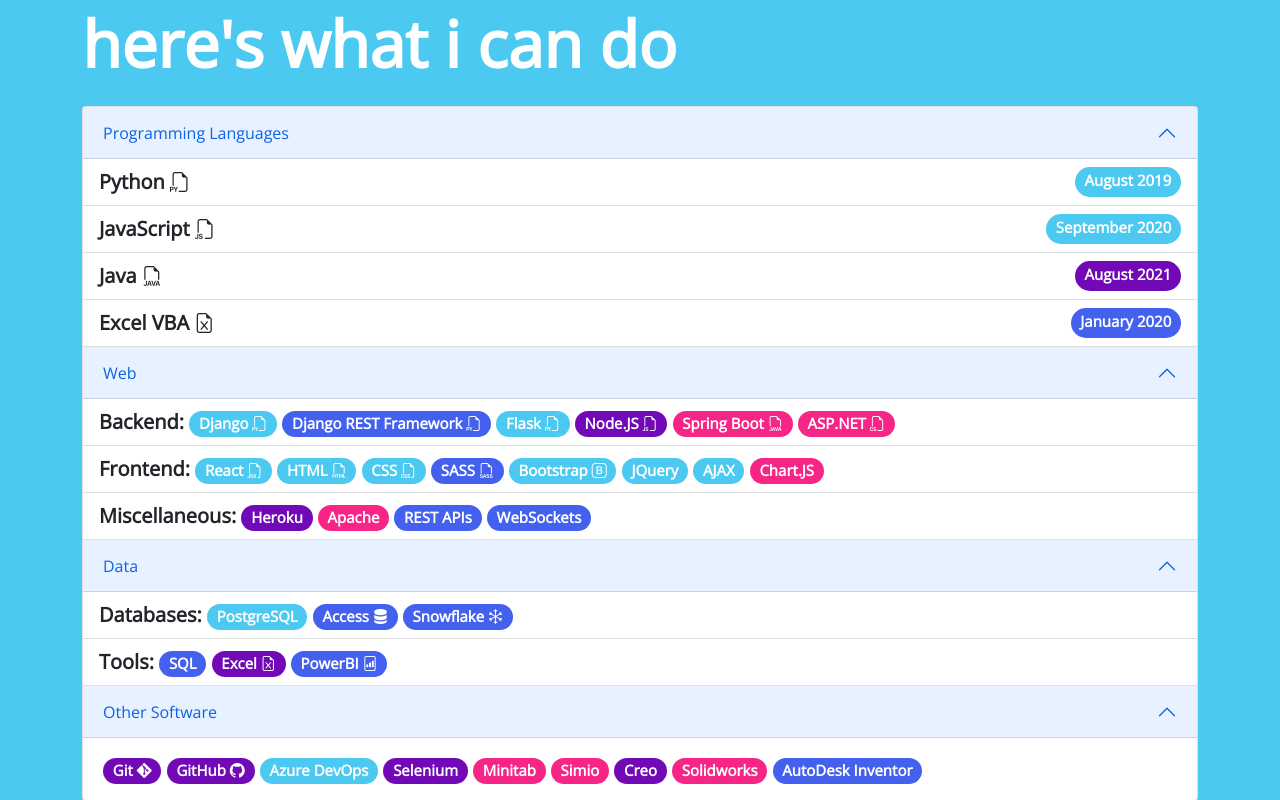
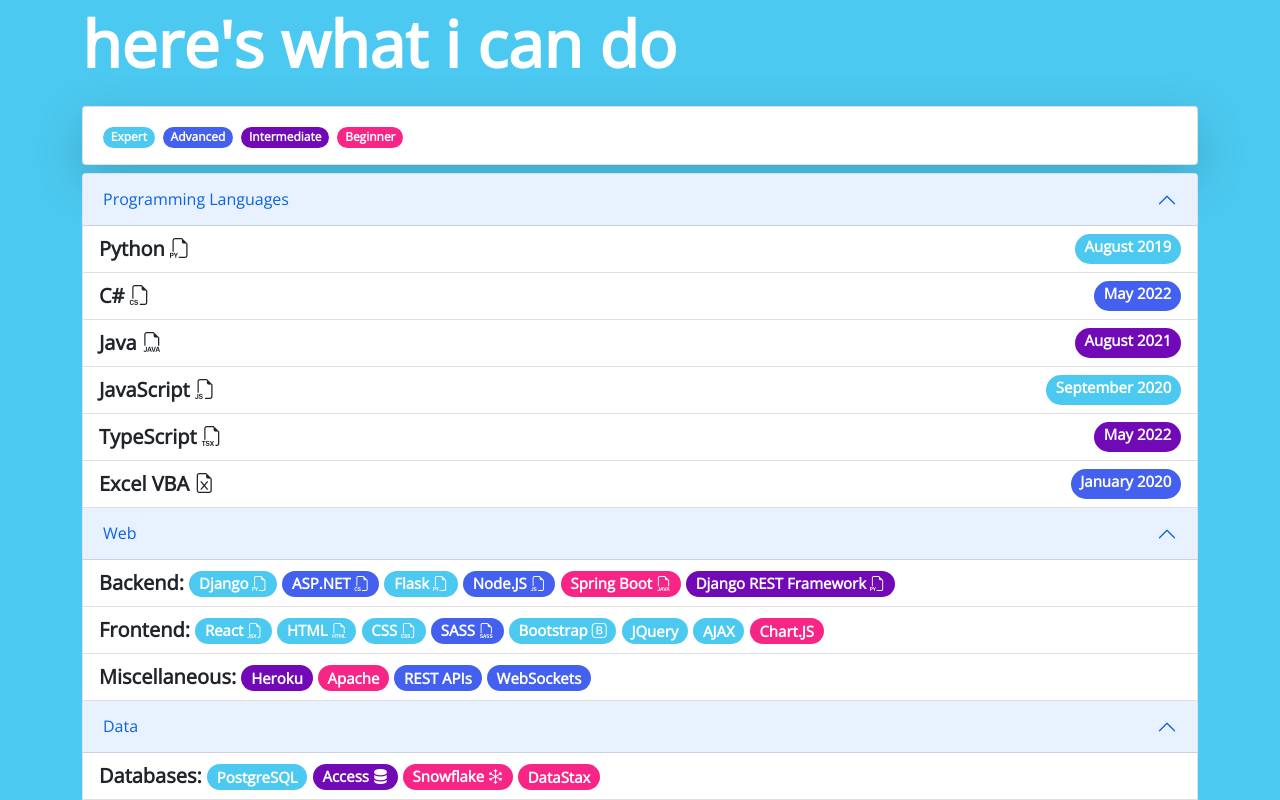
Before and after one commit to kloovin112358/personal-website-v2, a React (Create React App) app: page / in a window 1280 px wide. Shown: the part 1700-2500 px from the top of the page. Built offline with nearby package versions, Linux system fonts and the light colour scheme.

Commit message:
updates to employment and skills

```diff
--- a/src/App.jsx
+++ b/src/App.jsx
@@ -120,6 +120,14 @@
           <div className="py-1 py-lg-5">
           <Fade bottom cascade>
           <p className="display-3 fw-bold mt-5 mb-4">here's what i can do</p>
+          <div className='card shadow-lg mb-2'>
+            <div className='card-body'>
+              <span className="badge bg-success rounded-pill mx-1 fw-bold">Expert</span>
+              <span className="badge bg-warning rounded-pill mx-1">Advanced</span>
+              <span className="badge bg-primary rounded-pill mx-1">Intermediate</span>
+              <span className="badge bg-danger rounded-pill mx-1">Beginner</span>
+            </div>
+          </div>
             <Accordion className="text-dark mb-5" defaultActiveKey={['0', '1', '2', '3']} alwaysOpen>
               <Accordion.Item eventKey="0">
                 <Accordion.Header>Programming Languages</Accordion.Header>
@@ -133,14 +141,26 @@
                     </li>
                     <li className='list-group-item'>
                       <div className='d-flex w-100 justify-content-between'>
+                        <div className='fw-bold'>C# <i className="bi bi-filetype-cs"></i></div>
+                        <span className="badge bg-warning rounded-pill">May 2022</span>
+                      </div>
+                    </li>
+                    <li className='list-group-item'>
+                      <div className='d-flex w-100 justify-content-between'>
+                        <div className='fw-bold'>Java <i className="bi bi-filetype-java"></i></div>
+                        <span className="badge bg-primary rounded-pill">August 2021</span>
+                      </div>
+                    </li>
+                    <li className='list-group-item'>
+                      <div className='d-flex w-100 justify-content-between'>
                         <div className='fw-bold'>JavaScript <i className="bi bi-filetype-js"></i></div>
                         <span className="badge bg-success rounded-pill">September 2020</span>
                       </div>
                     </li>
                     <li className='list-group-item'>
                       <div className='d-flex w-100 justify-content-between'>
-                        <div className='fw-bold'>Java <i className="bi bi-filetype-java"></i></div>
-                        <span className="badge bg-primary rounded-pill">August 2021</span>
+                        <div className='fw-bold'>TypeScript <i className="bi bi-filetype-tsx"></i></div>
+                        <span className="badge bg-primary rounded-pill">May 2022</span>
                       </div>
                     </li>
                     <li className='list-group-item'>
@@ -157,7 +177,7 @@
                 <Accordion.Body bsPrefix={"accordionReset"}>
                   <ul className='list-group list-group-flush lead'>
                     <li className='list-group-item'>
-                      <span className='fw-bold'>Backend:</span> <span className="badge bg-success rounded-pill">Django <i className="bi bi-filetype-py"></i></span> <span className="badge bg-warning rounded-pill">Django REST Framework <i className="bi bi-filetype-py"></i></span> <span className="badge bg-success rounded-pill">Flask <i className="bi bi-filetype-py"></i></span> <span className="badge bg-primary rounded-pill">Node.JS <i className="bi bi-filetype-js"></i></span> <span className="badge bg-danger rounded-pill">Spring Boot <i className="bi bi-filetype-java"></i></span> <span className="badge bg-danger rounded-pill">ASP.NET <i className="bi bi-filetype-cs"></i></span>
+                      <span className='fw-bold'>Backend:</span> <span className="badge bg-success rounded-pill">Django <i className="bi bi-filetype-py"></i></span> <span className="badge bg-warning rounded-pill">ASP.NET <i className="bi bi-filetype-cs"></i></span> <span className="badge bg-success rounded-pill">Flask <i className="bi bi-filetype-py"></i></span> <span className="badge bg-warning rounded-pill">Node.JS <i className="bi bi-filetype-js"></i></span> <span className="badge bg-danger rounded-pill">Spring Boot <i className="bi bi-filetype-java"></i></span> <span className="badge bg-primary rounded-pill">Django REST Framework <i className="bi bi-filetype-py"></i></span>
                     </li>
                     <li className='list-group-item'>
                       <span className='fw-bold'>Frontend:</span> <span className="badge bg-success rounded-pill">React <i className="bi bi-filetype-jsx"></i></span> <span className="badge bg-success rounded-pill">HTML <i className="bi bi-filetype-html"></i></span> <span className="badge bg-success rounded-pill">CSS <i className="bi bi-filetype-css"></i></span> <span className="badge bg-warning rounded-pill">SASS <i className="bi bi-filetype-sass"></i></span> <span className="badge bg-success rounded-pill">Bootstrap <i className="bi bi-bootstrap"></i></span> <span className="badge bg-success rounded-pill">JQuery</span> <span className="badge bg-success rounded-pill">AJAX</span> <span className="badge bg-danger rounded-pill">Chart.JS</span>
@@ -173,10 +193,10 @@
                 <Accordion.Body bsPrefix={"accordionReset"}>
                   <ul className='list-group list-group-flush lead'>
                     <li className='list-group-item'>
-                      <span className='fw-bold'>Databases:</span> <span className="badge bg-success rounded-pill">PostgreSQL</span> <span className="badge bg-warning rounded-pill">Access <i className="bi bi-server"></i></span> <span className="badge bg-warning rounded-pill">Snowflake <i className="bi bi-snow"></i></span>
+                      <span className='fw-bold'>Databases:</span> <span className="badge bg-success rounded-pill">PostgreSQL</span> <span className="badge bg-primary rounded-pill">Access <i className="bi bi-server"></i></span> <span className="badge bg-danger rounded-pill">Snowflake <i className="bi bi-snow"></i></span> <span className="badge bg-danger rounded-pill">DataStax</span>
                     </li>
                     <li className='list-group-item'>
-                      <span className='fw-bold'>Tools:</span> <span className="badge bg-warning rounded-pill">SQL</span> <span className="badge bg-primary rounded-pill">Excel <i className="bi bi-file-earmark-excel"></i></span> <span className="badge bg-warning rounded-pill">PowerBI <i className="bi bi-file-bar-graph"></i></span>
+                      <span className='fw-bold'>Tools:</span> <span className="badge bg-primary rounded-pill">SQL</span> <span className="badge bg-warning rounded-pill">Excel <i className="bi bi-file-earmark-excel"></i></span> <span className="badge bg-primary rounded-pill">PowerBI <i className="bi bi-file-bar-graph"></i></span>
                     </li>
                   </ul>
                 </Accordion.Body>
@@ -186,7 +206,7 @@
                 <Accordion.Body>
 
                 <div className='lead'>
-                  <span className="badge bg-primary rounded-pill">Git <i className="bi bi-git"></i></span> <span className="badge bg-primary rounded-pill">GitHub <i className="bi bi-github"></i></span> <span className="badge bg-success rounded-pill">Azure DevOps</span> <span className="badge bg-primary rounded-pill">Selenium</span> <span className="badge bg-danger rounded-pill">Minitab</span> <span className="badge bg-danger rounded-pill">Simio</span> <span className="badge bg-primary rounded-pill">Creo</span> <span className="badge bg-danger rounded-pill">Solidworks</span> <span className="badge bg-warning rounded-pill">AutoDesk Inventor</span>
+                  <span className="badge bg-warning rounded-pill">Git <i className="bi bi-git"></i></span> <span className="badge bg-primary rounded-pill">GitHub <i className="bi bi-github"></i></span> <span className="badge bg-danger rounded-pill">Jenkins</span> <span className="badge bg-primary rounded-pill">SonarQube</span> <span className="badge bg-success rounded-pill">Azure DevOps</span> <span className="badge bg-primary rounded-pill">Selenium</span> <span className="badge bg-danger rounded-pill">Minitab</span> <span className="badge bg-danger rounded-pill">Simio</span> <span className="badge bg-primary rounded-pill">Creo</span> <span className="badge bg-danger rounded-pill">Solidworks</span> <span className="badge bg-warning rounded-pill">AutoDesk Inventor</span>
                   </div>
                 </Accordion.Body>
               </Accordion.Item>
@@ -213,7 +233,10 @@
                   <h1 className="vertical-timeline-element-title"><strong>Software Development Intern</strong></h1>
                   <h4 className="vertical-timeline-element-subtitle mt-2"><strong className="text-danger">Uline</strong> | Pleasant Prairie, WI</h4>
                   <p>
-                    Offer accepted, starting in late May
+                    <ul>
+                      <li>Full-stack developer on <a href="http://www.uline.com/" className="text-danger">Uline.com</a>, a high-traffic e-commerce site based on microservices</li>
+                      <li>Utilizes ASP.NET and TypeScript on a small scrum team, developing enhancements and bug fixes</li>
+                    </ul>
                   </p>
                 </VerticalTimelineElement>
                 <VerticalTimelineElement
```
